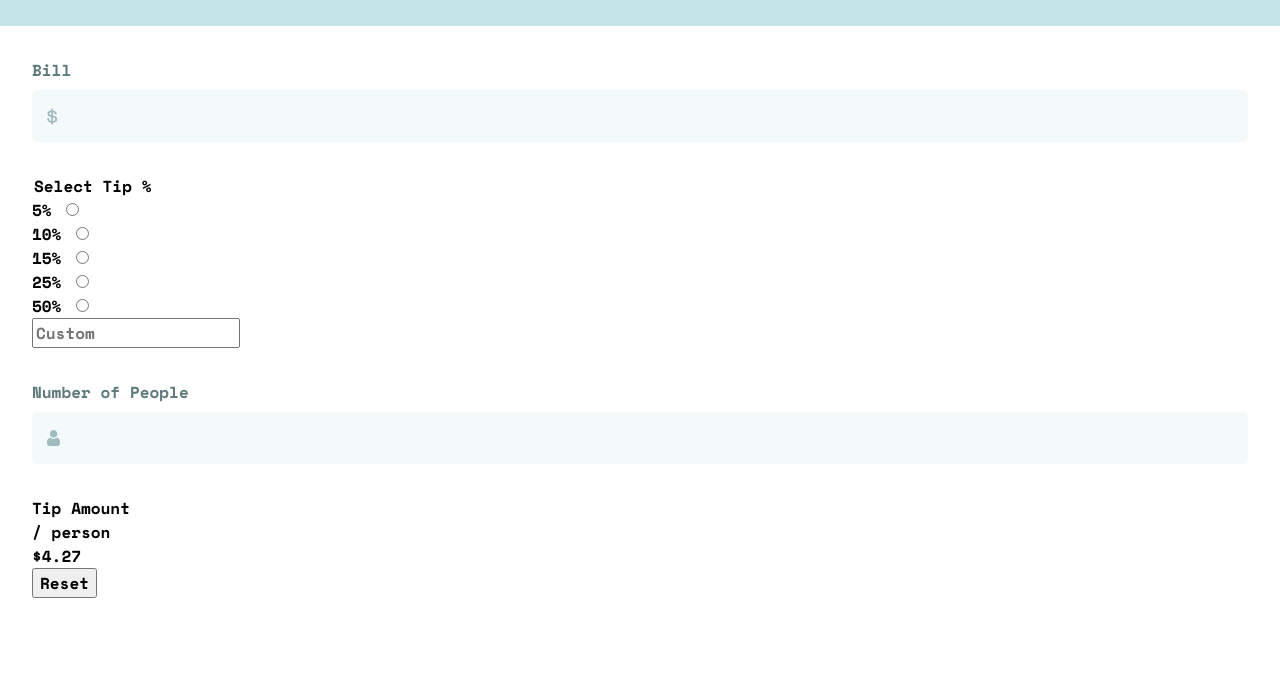
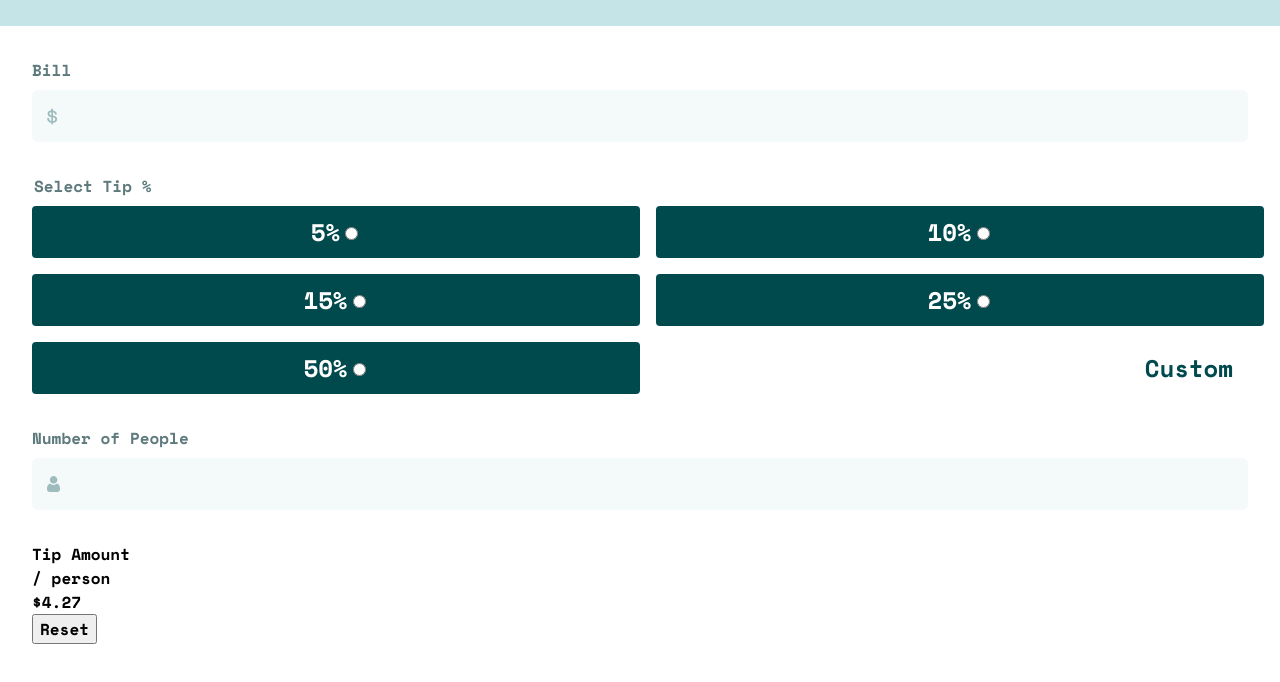
Before and after one commit to ralphvirtucio/tip-calculator, a plain HTML site: page index.html in a window 1280 px wide. Shown: the part 124-806 px from the top of the page. Drawn offline with nearby package versions, Linux system fonts and the light colour scheme.

Commit message:
Features: Select-tip

```diff
--- a/scss/base/_typography.scss
+++ b/scss/base/_typography.scss
@@ -0,0 +1,14 @@
+@use '../abstracts/' as *;
+
+.input__container {
+  label {
+    color: $neutral-color-2;
+    margin-block-end: 0.5rem;
+    display: inline-block;
+  }
+}
+
+.select-tip__heading {
+  color: $neutral-color-2;
+  margin-block-end: 0.5rem;
+}
--- a/scss/components/_input.scss
+++ b/scss/components/_input.scss
@@ -1,12 +1,4 @@
 @use '../abstracts/' as *;
-
-.input__container {
-  label {
-    color: $neutral-color-2;
-    margin-block-end: 0.5rem;
-    display: inline-block;
-  }
-}
 
 .form__control-field {
   margin-block-end: 2rem;
--- a/scss/layout/_form.scss
+++ b/scss/layout/_form.scss
@@ -1,7 +1,38 @@
+@use '../abstracts' as *;
+
 .select-tip {
   margin-block-end: 2rem;
   border: none;
   padding-inline: 0;
   padding-block: 0;
   margin-inline: 0;
+  display: grid;
+  grid-template-columns: 50% 50%;
+  gap: 1rem;
+
+  &__control {
+    display: flex;
+    justify-content: center;
+    background-color: $neutral-color-1;
+    padding-block: 0.5rem;
+    border-radius: 4px;
+
+    label {
+      font-size: $fs-form-input;
+      color: $neutral-color-6;
+    }
+  }
+
+  &__custom-input {
+    text-align: right;
+    font-size: $fs-form-input;
+    color: $neutral-color-1;
+    padding-inline-end: 1rem;
+    width: 100%;
+    border: none;
+
+    &::placeholder {
+      color: $neutral-color-1;
+    }
+  }
 }
--- a/scss/style.scss
+++ b/scss/style.scss
@@ -1,4 +1,5 @@
 @use './base/reset';
+@use './base/typography';
 
 @use './layout/header';
 @use './layout/main';
```
Also changed, not shown: css/style.css, 1 other file.
